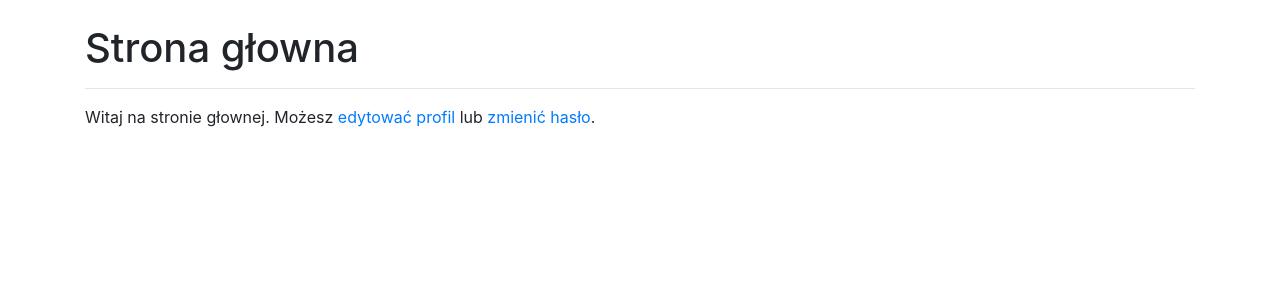
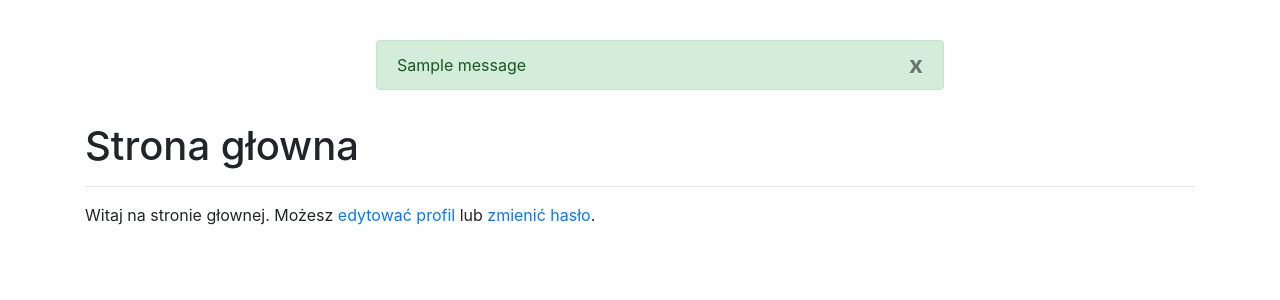
Before and after one commit to malikdamian/bookmarks, a Django app: page /account/ in a window 1280 px wide. Shown: the part 59-359 px from the top of the page. Run offline with Django 4.2, Linux system fonts and the light colour scheme; a user stored in the database is signed in; tables that the repository leaves empty hold one stand-in row (values such as "Sample post"); one stand-in notice (Sample message) is shown.

Commit message:
Add error messages

```diff
--- a/account/templates/base.html
+++ b/account/templates/base.html
@@ -5,7 +5,7 @@
 
     <link rel="stylesheet" href="https://cdn.jsdelivr.net/npm/bootstrap@4.6.1/dist/css/bootstrap.min.css"
           integrity="sha384-zCbKRCUGaJDkqS1kPbPd7TveP5iyJE0EjAuZQTgFLD2ylzuqKfdKlfG/eSrtxUkn" crossorigin="anonymous">
-
+    <link href="{% static 'css/styles.css' %}" rel="stylesheet">
     {% block style %}{% endblock %}
 
     <title>{% block title %}{% endblock %}</title>
@@ -43,7 +43,7 @@
 
 
             <div class="dropdown text-end">
-                <a class="nav-link dropdown-toggle " href="#" id="dropdown07" data-toggle="dropdown"
+                <a class="nav-link dropdown-toggle icon" href="#" id="dropdown07" data-toggle="dropdown"
                    aria-expanded="false">
                     <svg xmlns="http://www.w3.org/2000/svg" width="26" height="26" fill="currentColor"
                          class="bi bi-person" viewBox="0 0 16 16">
@@ -75,6 +75,18 @@
 </nav>
 <br>
 
+<div class="container w-50 p-3">
+  {% if messages %}
+    <ul class="messages">
+      {% for message in messages %}
+        <div class="alert alert-{% if message.tags == 'error' %}danger{% else %}{{ message.tags }}{% endif %}" role="alert">
+          {{ message|safe }}
+            <a href="#" class="close">x</a>
+        </div>
+      {% endfor %}
+    </ul>
+  {% endif %}
+</div>
 {% block content %}
 {% endblock %}
 
--- a/account/views.py
+++ b/account/views.py
@@ -58,10 +58,12 @@ def edit(request):
         user_form = UserEditForm(data=request.POST, instance=request.user)
         profile_form = ProfileEditForm(request.POST, request.FILES,
                                        instance=request.user.profile)
-
         if user_form.is_valid() and profile_form.is_valid():
             user_form.save()
             profile_form.save()
+            messages.success(request, 'Profil został pomyślnie zaktualizowany')
+        else:
+            messages.error(request, 'Błąd aktualizacji profilu')
     else:
         user_form = UserEditForm(instance=request.user)
         profile_form = ProfileEditForm(instance=request.user.profile)
```
